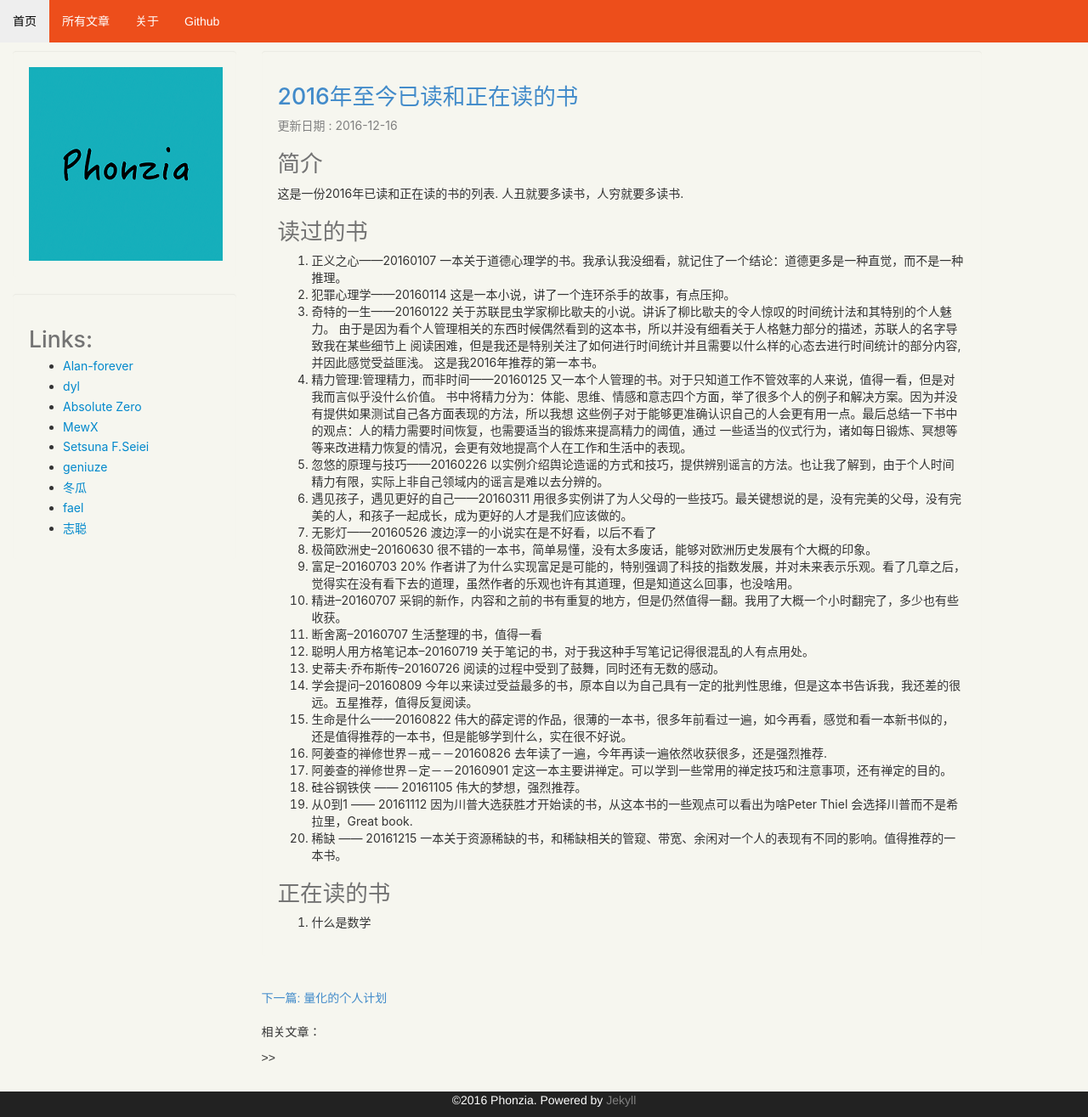
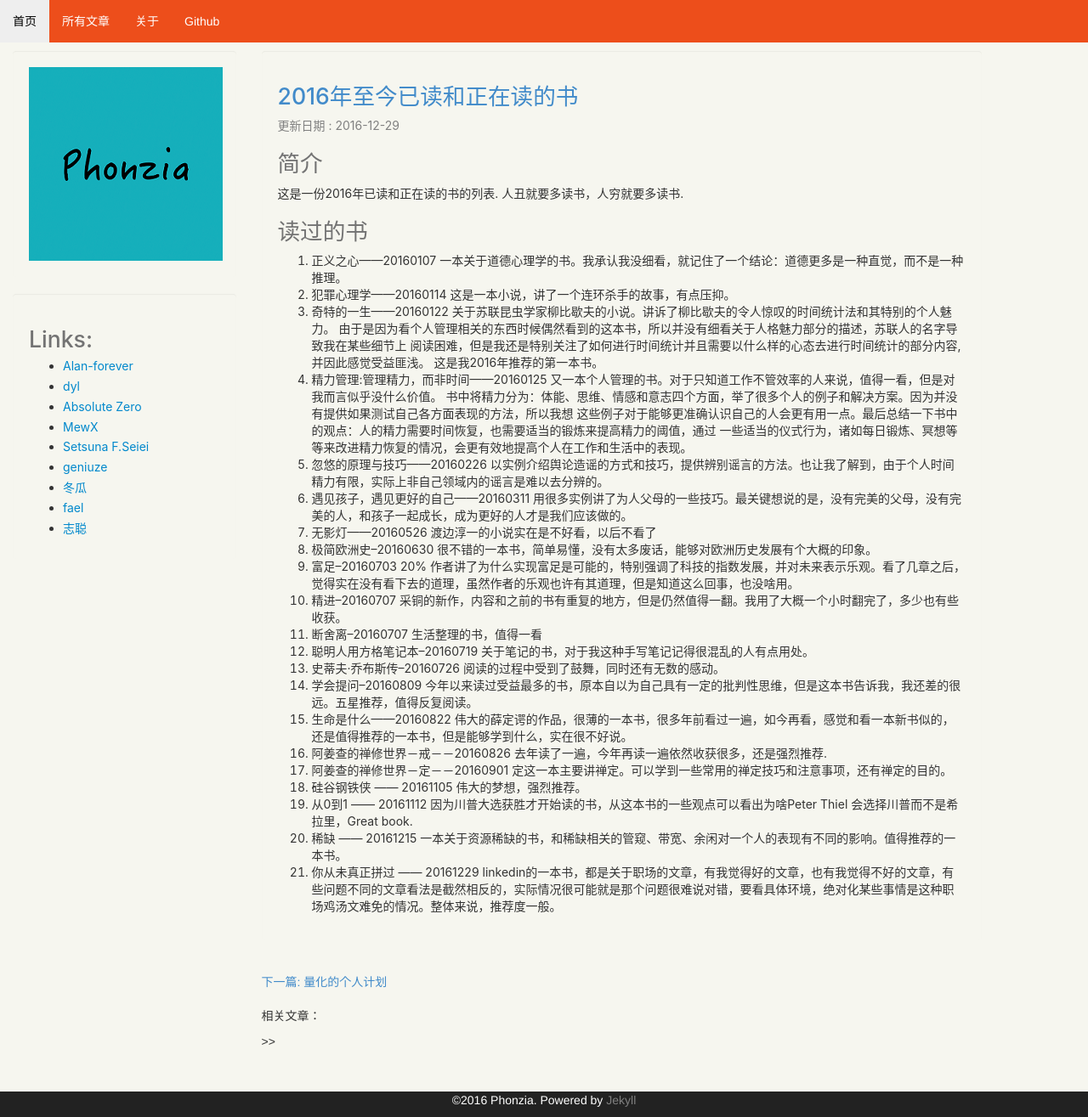
Before and after one commit to phonzia/old_blog, a Jekyll site: the page built from _posts/2016-12-29-BooksRead.md, in a window 1280 px wide and 1315 px high. Shown: the whole window at 85% size. Built offline with Jekyll 4.4.1, drawn with Linux system fonts in a browser that asks for light colours; Markdown is read by kramdown in place of the engine named in the settings; comment, search, counter and statistics services are not loaded.

Commit message:
add book read

```diff
--- a/_posts/2016-12-16-BooksRead.md
+++ b/_posts/2016-12-29-BooksRead.md
@@ -37,6 +37,4 @@ tags: ''
 18. 硅谷钢铁侠 —— 20161105 伟大的梦想，强烈推荐。
 19. 从0到1 —— 20161112 因为川普大选获胜才开始读的书，从这本书的一些观点可以看出为啥Peter Thiel 会选择川普而不是希拉里，Great book.
 20. 稀缺 —— 20161215 一本关于资源稀缺的书，和稀缺相关的管窥、带宽、余闲对一个人的表现有不同的影响。值得推荐的一本书。
-
-# 正在读的书
-1. 什么是数学
+21. 你从未真正拼过 —— 20161229 linkedin的一本书，都是关于职场的文章，有我觉得好的文章，也有我觉得不好的文章，有些问题不同的文章看法是截然相反的，实际情况很可能就是那个问题很难说对错，要看具体环境，绝对化某些事情是这种职场鸡汤文难免的情况。整体来说，推荐度一般。
```
